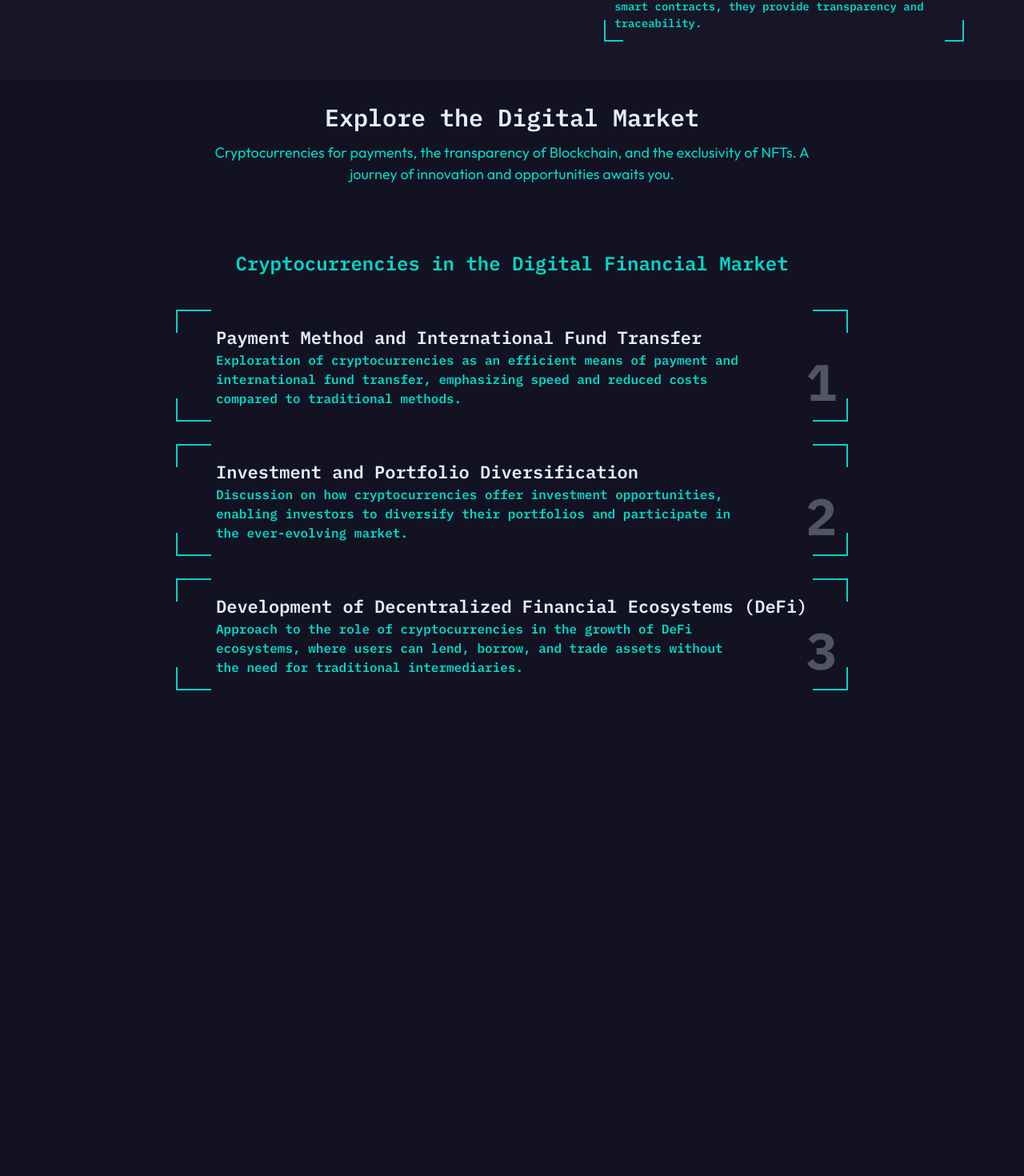
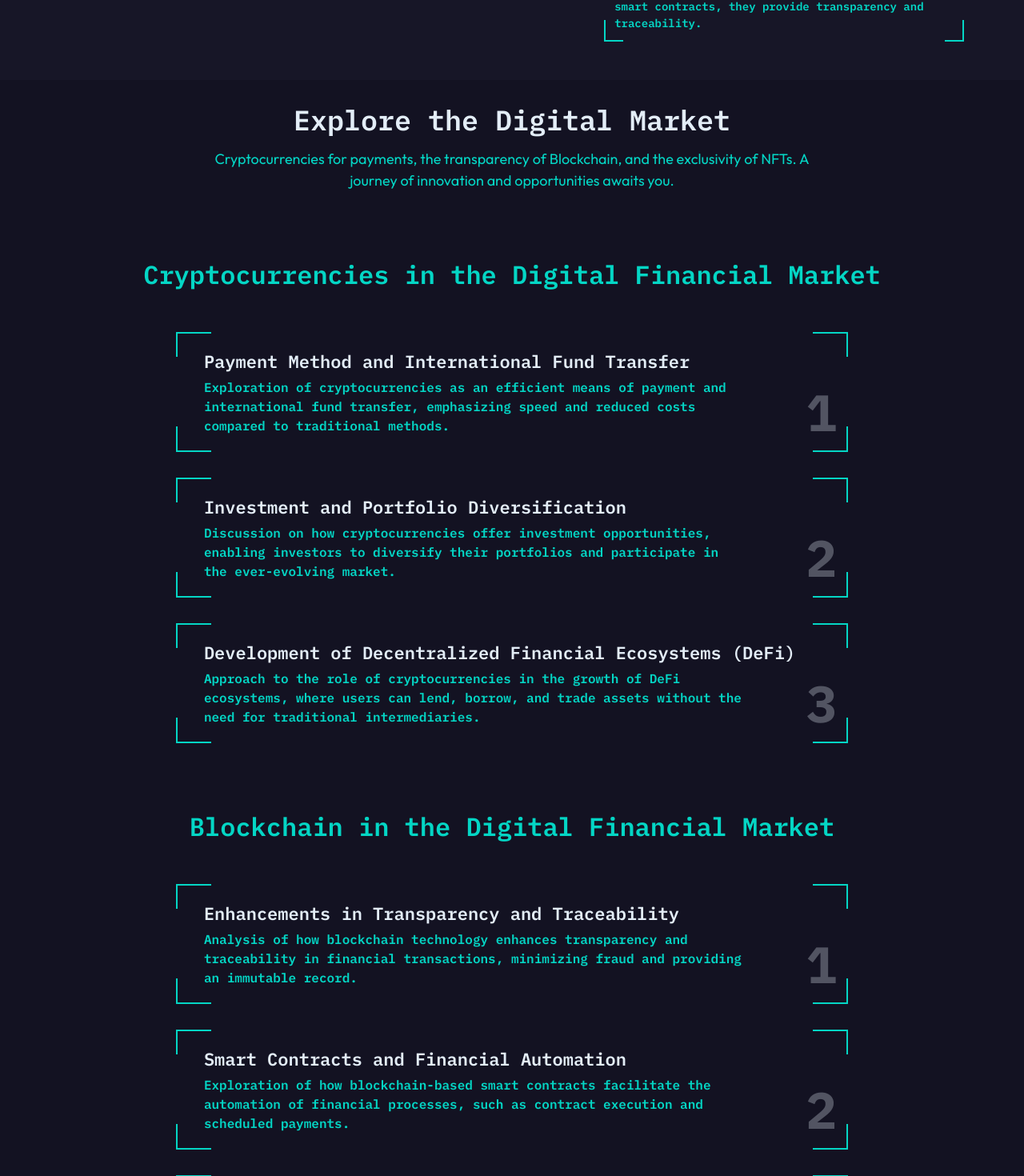
Before and after one commit to devjohn42/cyber-currency, a React (Vite) app: page / in a window 1280 px wide. Shown: the part 1338-2808 px from the top of the page at 80% size. Before the commit the page ends 2225 px from the top, so only its background shows below. Built offline with nearby package versions, Linux system fonts and the light colour scheme.

Commit message:
market component created

```diff
--- a/src/App.jsx
+++ b/src/App.jsx
@@ -11,6 +11,7 @@ function App() {
       <Home />
       <About />
       <Market />
+      <Home />
       {/*
       <h1>Discover the most famous cyber economy systems</h1>
       <h2>Explore the Digital Market</h2>
--- a/src/components/Market.jsx
+++ b/src/components/Market.jsx
@@ -1,56 +1,45 @@
 import React from 'react';
 import BoxMarket from './global/Boxes/MarketBoxes/BoxMarket';
+import { marketDATABASE } from './data/market';
 
 const Market = () => {
   return (
     <section className="w-full flex flex-col items-center gap-y-20 py-6">
       <div className="w-full flex flex-col gap-y-2 items-center">
-        <h3 className="text-alice">Explore the Digital Market</h3>
+        <h2 className="text-alice">Explore the Digital Market</h2>
         <h6 className="text-turquoise w-[80%] sm:w-[90%] lg:w-[750px] text-center">
           Cryptocurrencies for payments, the transparency of Blockchain, and the
           exclusivity of NFTs. A journey of innovation and opportunities awaits
           you.
         </h6>
       </div>
-      <div className="flex flex-col items-center gap-y-10">
-        <h4 className="text-turquoise w-full text-center">
-          Cryptocurrencies in the Digital Financial Market
-        </h4>
-        <div className="flex flex-col items-center gap-y-7">
+      <div className="w-full flex flex-col gap-y-20">
+        {marketDATABASE.map((currencySection) => {
+          return (
+            <div className="flex flex-col items-center gap-y-12">
+              <h3 className="text-turquoise w-[80%] text-center">
+                {currencySection.currencyTitle}
+              </h3>
+              <div className="flex flex-col items-center gap-y-8">
+                {currencySection.box.map((box, index) => {
+                  return (
                     <BoxMarket
-            title={'Payment Method and International Fund Transfer'}
-            description={
-              'Exploration of cryptocurrencies as an efficient means of payment and international fund transfer, emphasizing speed and reduced costs compared to traditional methods.'
-            }
-            number={'1'}
+                      title={box.boxTitle}
+                      description={box.boxDescription}
+                      number={index + 1}
                       cursor={'cursor-auto'}
                       border={'border-[1px] sm:border-[2px]'}
-            beforeWidth={'before:w-[60%] md:before:w-[90%]'}
+                      beforeWidth={
+                        'before:w-[60%] sm:before:w-[75%] md:before:w-[90%]'
+                      }
                       afterHeight={'after:h-[60%]'}
                     />
-          <BoxMarket
-            title={'Investment and Portfolio Diversification'}
-            description={
-              'Discussion on how cryptocurrencies offer investment opportunities, enabling investors to diversify their portfolios and participate in the ever-evolving market.'
-            }
-            number={'2'}
-            cursor={'cursor-auto'}
-            border={'border-[1px] sm:border-[2px]'}
-            beforeWidth={'before:w-[60%] md:before:w-[90%]'}
-            afterHeight={'after:h-[60%]'}
-          />
-          <BoxMarket
-            title={'Development of Decentralized Financial Ecosystems (DeFi)'}
-            description={
-              'Approach to the role of cryptocurrencies in the growth of DeFi ecosystems, where users can lend, borrow, and trade assets without the need for traditional intermediaries.'
-            }
-            number={'3'}
-            cursor={'cursor-auto'}
-            border={'border-[1px] sm:border-[2px]'}
-            beforeWidth={'before:w-[60%] md:before:w-[90%]'}
-            afterHeight={'after:h-[60%]'}
-          />
+                  );
+                })}
               </div>
+            </div>
+          );
+        })}
       </div>
     </section>
   );
--- /dev/null
+++ b/src/components/data/market.js
@@ -0,0 +1,62 @@
+export const marketDATABASE = [
+  {
+    currencyTitle: 'Cryptocurrencies in the Digital Financial Market',
+    box: [
+      {
+        boxTitle: 'Payment Method and International Fund Transfer',
+        boxDescription:
+          'Exploration of cryptocurrencies as an efficient means of payment and international fund transfer, emphasizing speed and reduced costs compared to traditional methods.',
+      },
+      {
+        boxTitle: 'Investment and Portfolio Diversification',
+        boxDescription:
+          'Discussion on how cryptocurrencies offer investment opportunities, enabling investors to diversify their portfolios and participate in the ever-evolving market.',
+      },
+      {
+        boxTitle: 'Development of Decentralized Financial Ecosystems (DeFi)',
+        boxDescription:
+          'Approach to the role of cryptocurrencies in the growth of DeFi ecosystems, where users can lend, borrow, and trade assets without the need for traditional intermediaries.',
+      },
+    ],
+  },
+  {
+    currencyTitle: 'Blockchain in the Digital Financial Market',
+    box: [
+      {
+        boxTitle: 'Enhancements in Transparency and Traceability',
+        boxDescription:
+          'Analysis of how blockchain technology enhances transparency and traceability in financial transactions, minimizing fraud and providing an immutable record.',
+      },
+      {
+        boxTitle: 'Smart Contracts and Financial Automation',
+        boxDescription:
+          'Exploration of how blockchain-based smart contracts facilitate the automation of financial processes, such as contract execution and scheduled payments.',
+      },
+      {
+        boxTitle: 'Asset Tokenization',
+        boxDescription:
+          'Highlighting how asset tokenization on the blockchain enables the digital representation of properties, stocks, and other assets, making them more accessible and divisible.',
+      },
+    ],
+  },
+  {
+    currencyTitle: 'NFTs in the Digital Financial Market',
+    box: [
+      {
+        boxTitle: 'Digitalization and Commercialization of Assets',
+        boxDescription:
+          'Discussion on how NFTs enable the digitalization and commercialization of unique assets, including art, music, and other collectibles.',
+      },
+      {
+        boxTitle: 'Revenue Generation for Creators',
+        boxDescription:
+          'Approach to how NFTs empower creators to generate revenue, either through the initial sale of digital assets or ongoing participation in profits through royalties.',
+      },
+      {
+        boxTitle: 'Applications in Sectors like Entertainment and Gaming',
+        boxDescription:
+          'Exploration of how NFTs are applied in sectors such as entertainment and gaming, providing new avenues for monetization and interaction for participants.',
+      },
+    ],
+  },
+];
--- a/src/components/global/Boxes/MarketBoxes/BoxMarket.jsx
+++ b/src/components/global/Boxes/MarketBoxes/BoxMarket.jsx
@@ -12,12 +12,11 @@ const BoxMarket = ({
   return (
     <div
       className={`
-      w-[90%] h-[270px]
-      sm:h-[140px]
-      lg:w-[840px]
+      w-[90%] h-[170px]
+      lg:w-[840px] lg:h-[150px]
       flex flex-col items-center justify-center relative z-0 duration-1000 ${cursor}
       before:absolute before:bg-raisin before:-z-10 before:duration-500 before:content-['']
-      before:h-[270px] before:sm:h-[140px] ${beforeWidth}
+      before:h-[170px] before:lg:h-[150px] ${beforeWidth}
       after:absolute after:bg-raisin after:-z-10 after:duration-500 after:content-['']
       after:w-[100.5%] after:lg:w-[840px] ${afterHeight}
       hover:bg-cadet
@@ -25,18 +24,16 @@ const BoxMarket = ({
       hover:after:h-[0px]
       ${border} border-turquoise`}
     >
-      <div className="h-full flex items-center">
-        <div className="lg:ml-12">
+      <div className="w-[95%] flex flex-col gap-y-1 items-start text-left lg:ml-6">
         <h5 className="font-semibold">{title}</h5>
         <p className="w-[85%] text-[12px] sm:text-[14px] md:text-[16px] text-turquoise font-second font-semibold">
           {description}
         </p>
       </div>
       <div className="absolute top-0 w-full h-full text-alice/30 duration-500 hover:text-alice">
-          <span className="absolute right-3 bottom-0 text-[4rem] font-second font-black ">
+        <span className="absolute right-3 bottom-0 text-[2.5rem] sm:text-[4rem] font-second font-semibold sm:font-black ">
           {number}
         </span>
-        </div>
       </div>
     </div>
   );
--- a/src/index.css
+++ b/src/index.css
@@ -27,13 +27,13 @@
     @apply text-[20px] sm:text-[22px] md:text-[28px] lg:text-[35px] text-alice font-second font-semibold;
   }
   h3 {
-    @apply text-[18px] sm:text-[20px] md:text-[24px] lg:text-[30px] text-turquoise font-second font-semibold;
+    @apply text-[17px] sm:text-[19px] md:text-[25px] lg:text-[32px] text-turquoise font-second font-semibold;
   }
   h4 {
-    @apply sm:text-[18px] md:text-[20px] lg:text-[24px] text-alice font-second font-semibold;
+    @apply text-[18px] md:text-[20px] lg:text-[24px] text-alice font-second font-semibold;
   }
   h5 {
-    @apply lg:text-[22px] text-alice font-second font-semibold;
+    @apply md:text-[20px] lg:text-[22px] text-alice font-second font-semibold;
   }
   h6 {
     @apply text-[16px] lg:text-[18px] text-alice font-first font-normal;
```
Lines whose indentation alone changed are shown as unchanged.
